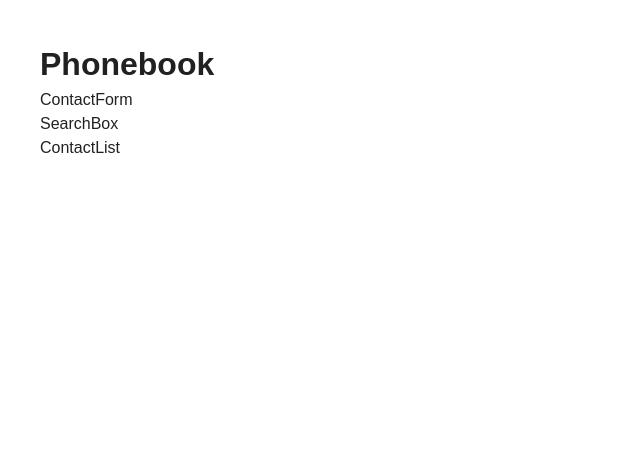
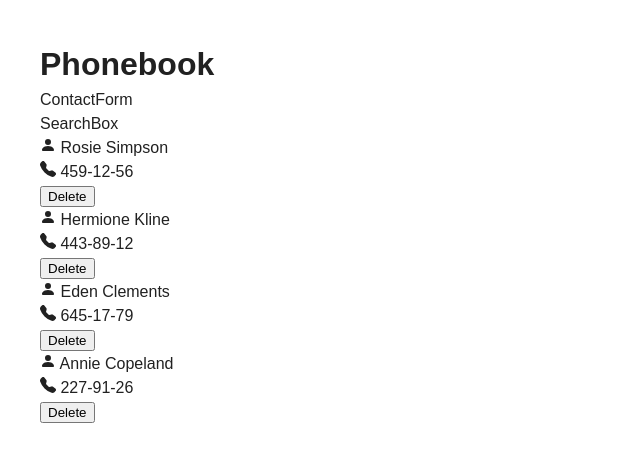
Before and after one commit to Kark999/goit-react-hw-03, a React (Vite) app: page / in a window 1280 px wide. Shown: the top 462 px of the page, without its empty margins (0-640 px from the left). Built offline with nearby package versions, Linux system fonts and the light colour scheme.

Commit message:
'update'

```diff
--- a/package.json
+++ b/package.json
@@ -12,7 +12,8 @@
   },
   "dependencies": {
     "react": "^18.2.0",
-    "react-dom": "^18.2.0"
+    "react-dom": "^18.2.0",
+    "react-icons": "^5.0.1"
   },
   "devDependencies": {
     "@types/react": "^18.2.64",
--- a/src/App.jsx
+++ b/src/App.jsx
@@ -2,16 +2,18 @@
 import ContactForm from "./components/ContactForm/ContactForm";
 import SearchBox from "./components/SearchBox/SearchBox";
 import ContactList from "./components/ContactList/ContactList";
-
+import ContactUserList from "./assets/UserList.json";
 import "./App.css";
 
 function App() {
+  // const [contacts, setContacts] = useState(() => {});
+
   return (
     <div>
       <h1>Phonebook</h1>
       <ContactForm />
       <SearchBox />
-      <ContactList />
+      <ContactList contacts={ContactUserList} />
     </div>
   );
 }
--- /dev/null
+++ b/src/assets/UserList.json
@@ -0,0 +1,6 @@
+[
+  { "id": "id-1", "name": "Rosie Simpson", "number": "459-12-56" },
+  { "id": "id-2", "name": "Hermione Kline", "number": "443-89-12" },
+  { "id": "id-3", "name": "Eden Clements", "number": "645-17-79" },
+  { "id": "id-4", "name": "Annie Copeland", "number": "227-91-26" }
+]
--- /dev/null
+++ b/src/components/Contact/Contact.jsx
@@ -0,0 +1,13 @@
+import css from "./Contact.module.css";
+
+const Contacts = ({ name, number }) => {
+  return (
+    <div className={css.contactCard}>
+      <p className={css.contactName}>{name}</p>
+      <p className={css.contactNumber}>{number}</p>
+      <button className={css.deleteBtn}>Delete</button>
+    </div>
+  );
+};
+
+export default Contacts;
--- a/src/components/ContactList/ContactList.jsx
+++ b/src/components/ContactList/ContactList.jsx
@@ -1,7 +1,31 @@
-// import css from './ContactList.module.css';
+import css from "./ContactList.module.css";
+import Contact from "../Contact/Contact";
+import { BsFillPersonFill } from "react-icons/bs";
+import { BsFillTelephoneFill } from "react-icons/bs";
 
-const ContactList = () => {
-  return <div>ContactList</div>;
+const ContactList = ({ contacts }) => {
+  return (
+    <ul className={css.contactList}>
+      {contacts.map((contact) => (
+        <li className={css.contactListItem} key={contact.id}>
+          <Contact
+            name={
+              <>
+                <BsFillPersonFill className={css.contactListIcon} />{" "}
+                {contact.name}
+              </>
+            }
+            number={
+              <>
+                <BsFillTelephoneFill className={css.contactListIcon} />{" "}
+                {contact.number}
+              </>
+            }
+          />
+        </li>
+      ))}
+    </ul>
+  );
 };
 
 export default ContactList;
```
Also changed, not shown: src/components/Contacts/Contacts.jsx (deleted, +0 -7 lines), src/components/Contact/Contact.module.css (renamed from src/components/Contacts/Contacts.module.css), 1 other file (tests, documents, lock files or other folders).
